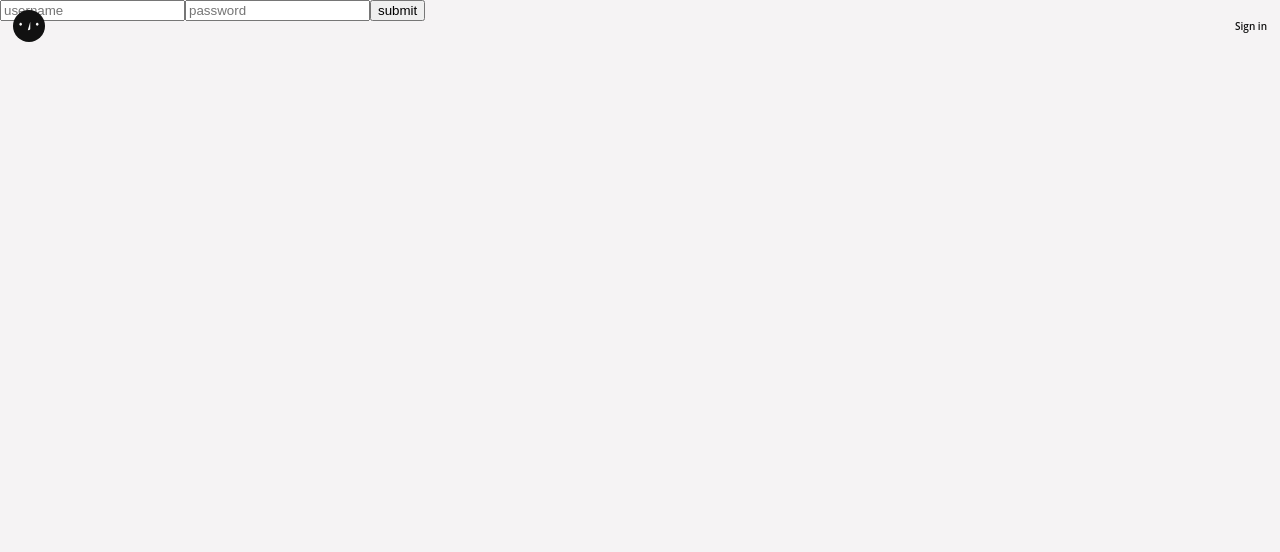
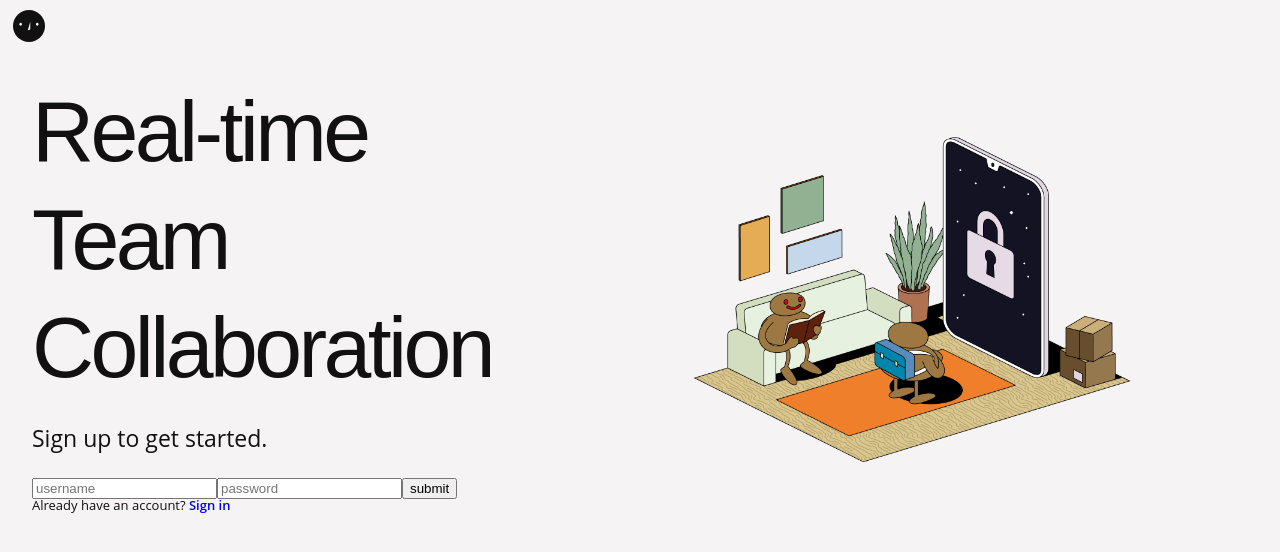
Before and after one commit to nnsncl/kwick, a React (Create React App) app in the folder app/: page /signup in a window 1280 px wide. Shown: the top 552 px of the page. Built offline with nearby package versions, Linux system fonts and the light colour scheme.

Commit message:
Consume component in signup page

```diff
--- a/app/src/pages/signup.js
+++ b/app/src/pages/signup.js
@@ -2,7 +2,7 @@ import React, { useState } from 'react';
 import { Link } from 'react-router-dom';
 
 import { useAuth } from '../hooks/use-auth';
-import { Navigation } from '../components';
+import { Navigation, Layout, AnimatedTitle, Typography } from '../components';
 
 export default function Signup() {
   const [username, setUserName] = useState('');
@@ -17,14 +17,25 @@ export default function Signup() {
 
   return (
     <>
-      <Navigation>
-        <Link to='/signin'>Sign in</Link>
-      </Navigation>
-      <form onSubmit={handleSignup} >
-        <input type='text' defaultValue='' placeholder="username" onChange={e => setUserName(e.target.value)} />
-        <input type='password' defaultValue='' placeholder="password" onChange={e => setPassword(e.target.value)} />
-        <button type='submit' onClick={handleSignup} >submit</button>
-      </form>
+      <Navigation />
+      <Layout maxFreezeLarge >
+        <Layout.Row alignCenter hasPadding rowReverse >
+          <Layout.Col size='1'>
+            <AnimatedTitle>Real-time Team Collaboration</AnimatedTitle>
+            <Typography.BodyLarge>Sign up to get started.</Typography.BodyLarge>
+            <form onSubmit={handleSignup} >
+              <input type='text' defaultValue='' placeholder="username" onChange={e => setUserName(e.target.value)} />
+              <input type='password' defaultValue='' placeholder="password" onChange={e => setPassword(e.target.value)} />
+              <button type='submit' onClick={handleSignup} >submit</button>
+            </form>
+            <Typography.BodySmall>Already have an account? <Link to='/signin'>Sign in</Link></Typography.BodySmall>
+          </Layout.Col>
+          <Layout.Col size='2'>
+            <img width="100%" src="/SignUp.png" alt="sign up" />
+          </Layout.Col>
+        </Layout.Row>
+      </Layout>
+
     </>
   )
 }
```
